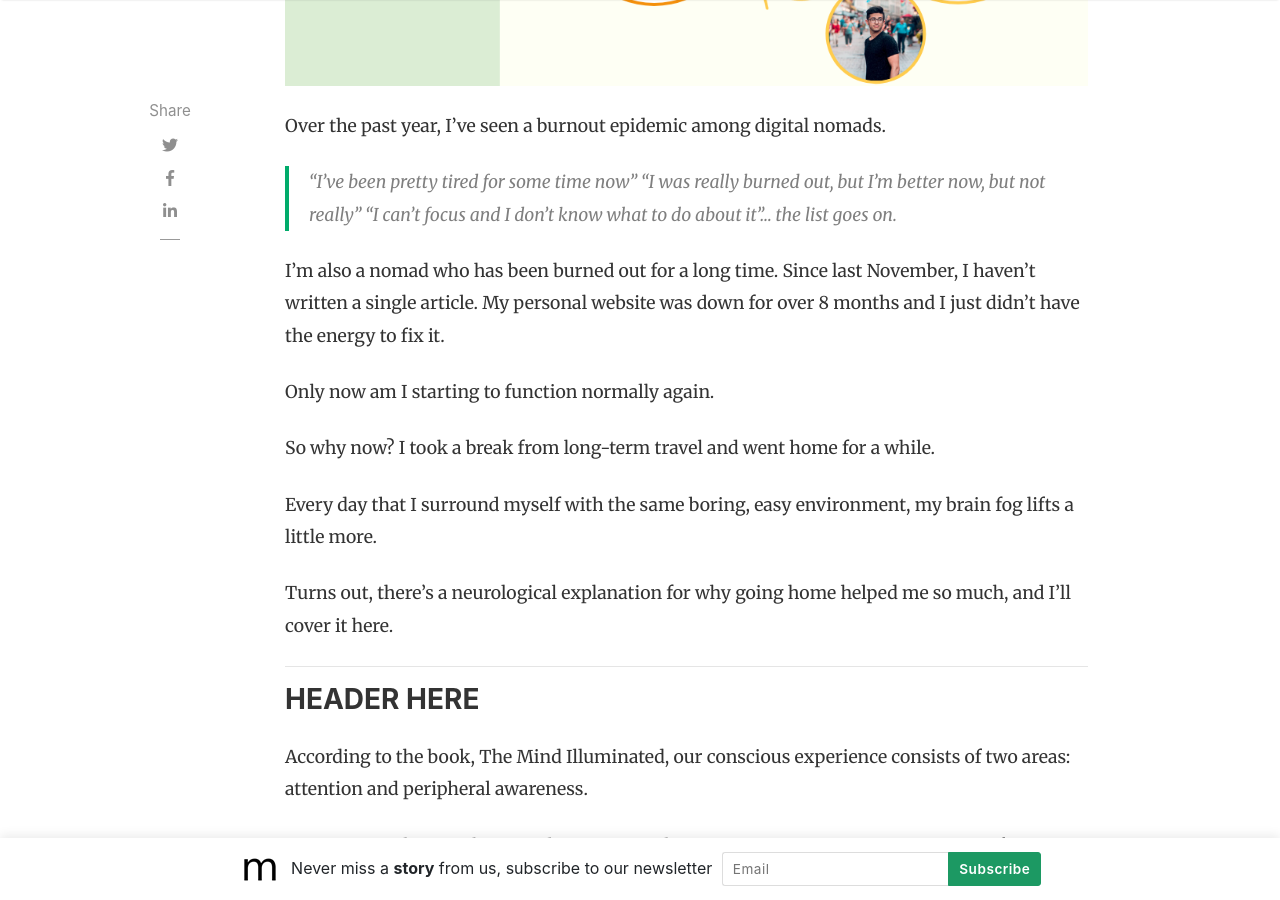
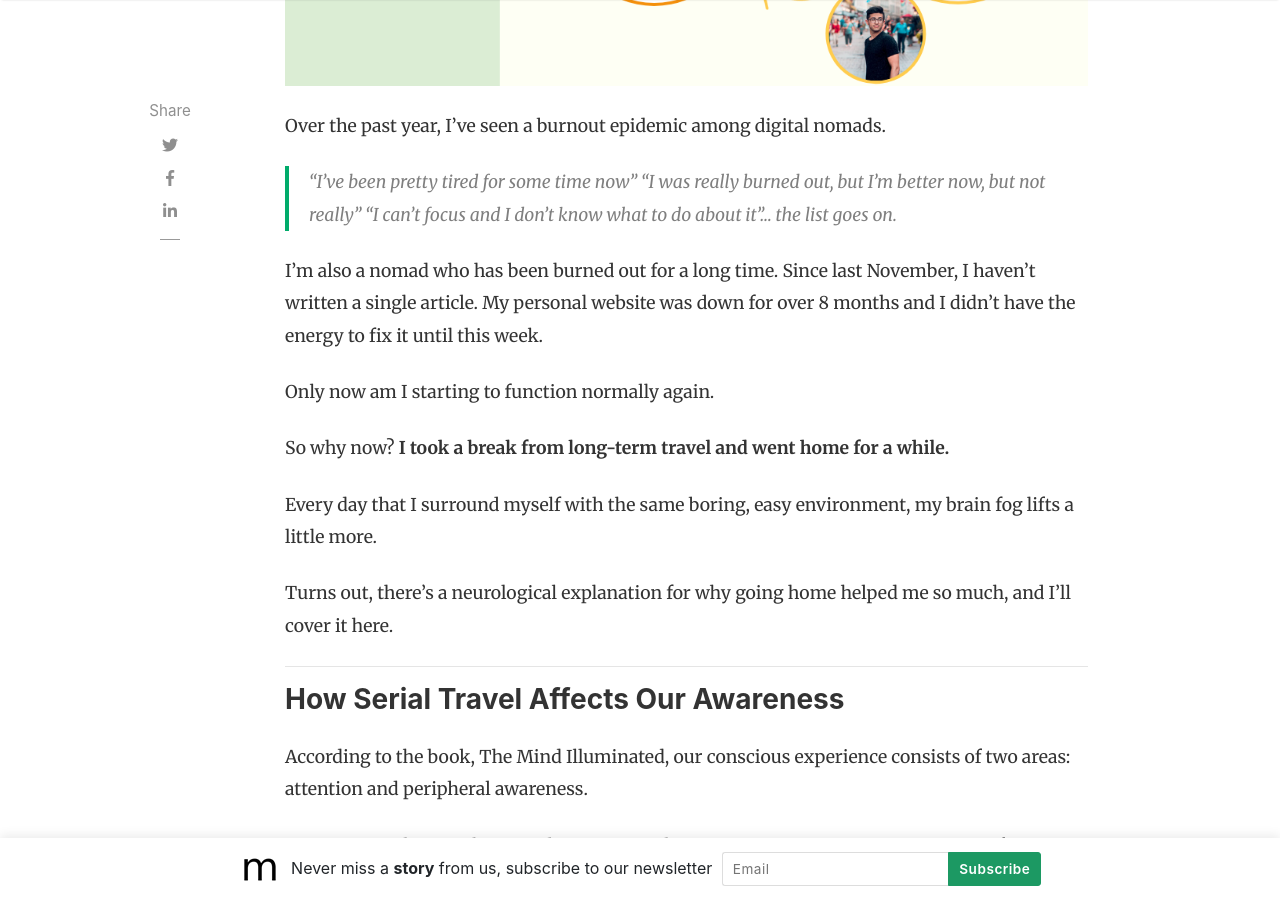
Before and after one commit to taskett/taskett, a Jekyll site: the page built from _posts/2019-07-20-nomad-burnout.md, in a window 1280 px wide and 900 px high, scrolled down 875 px. Built offline with Jekyll 4.4.1, drawn with Linux system fonts in a browser that asks for light colours; nearby versions of some CDN libraries; comment, search, counter and statistics services are not loaded.

Commit message:
update blog post

```diff
--- a/_posts/2019-07-20-nomad-burnout.md
+++ b/_posts/2019-07-20-nomad-burnout.md
@@ -14,12 +14,12 @@ Over the past year, I’ve seen a burnout epidemic among digital nomads.
 > “I was really burned out, but I’m better now, but not really”
 > “I can’t focus and I don’t know what to do about it”... the list goes on.
 
-I’m also a nomad who has been burned out for a long time. Since last November, I haven’t written a single article. My personal website was down for over 8 months and I just didn’t have the energy to fix it.
+I’m also a nomad who has been burned out for a long time. Since last November, I haven’t written a single article. My personal website was down for over 8 months and I didn’t have the energy to fix it until this week.
 
 Only now am I starting to function normally again.
 
 
-So why now? I took a break from long-term travel and went home for a while.
+So why now? **I took a break from long-term travel and went home for a while.**
 
 Every day that I surround myself with the same boring, easy environment, my brain fog lifts a little more.
 
@@ -27,7 +27,7 @@ Turns out, there’s a neurological explanation for why going home helped me so
 
 ---
 
-### HEADER HERE
+### How Serial Travel Affects Our Awareness
 
 According to the book, The Mind Illuminated, our conscious experience consists of two areas: attention and peripheral awareness.
 
```
Also changed, not shown: 1 other file.
